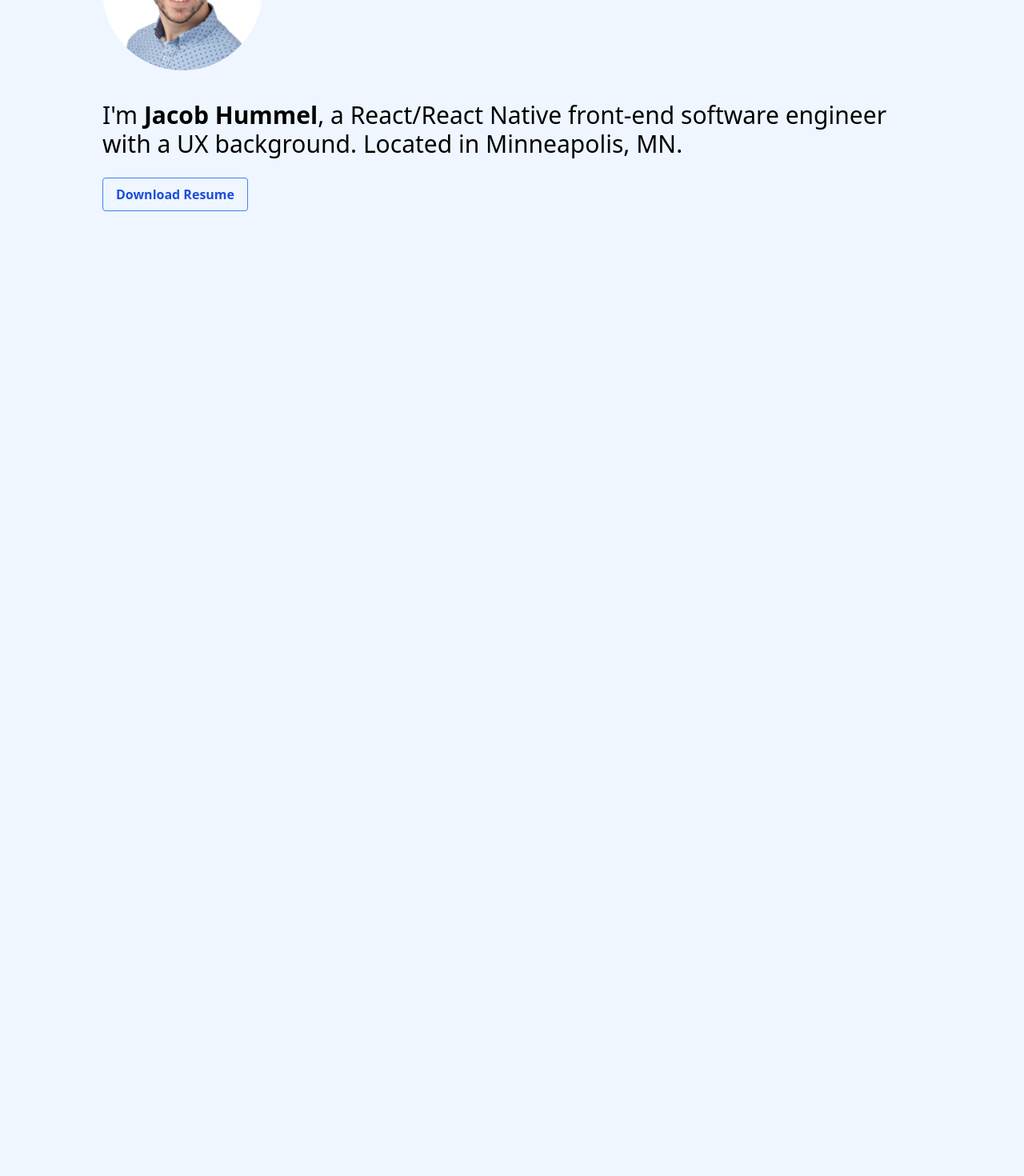
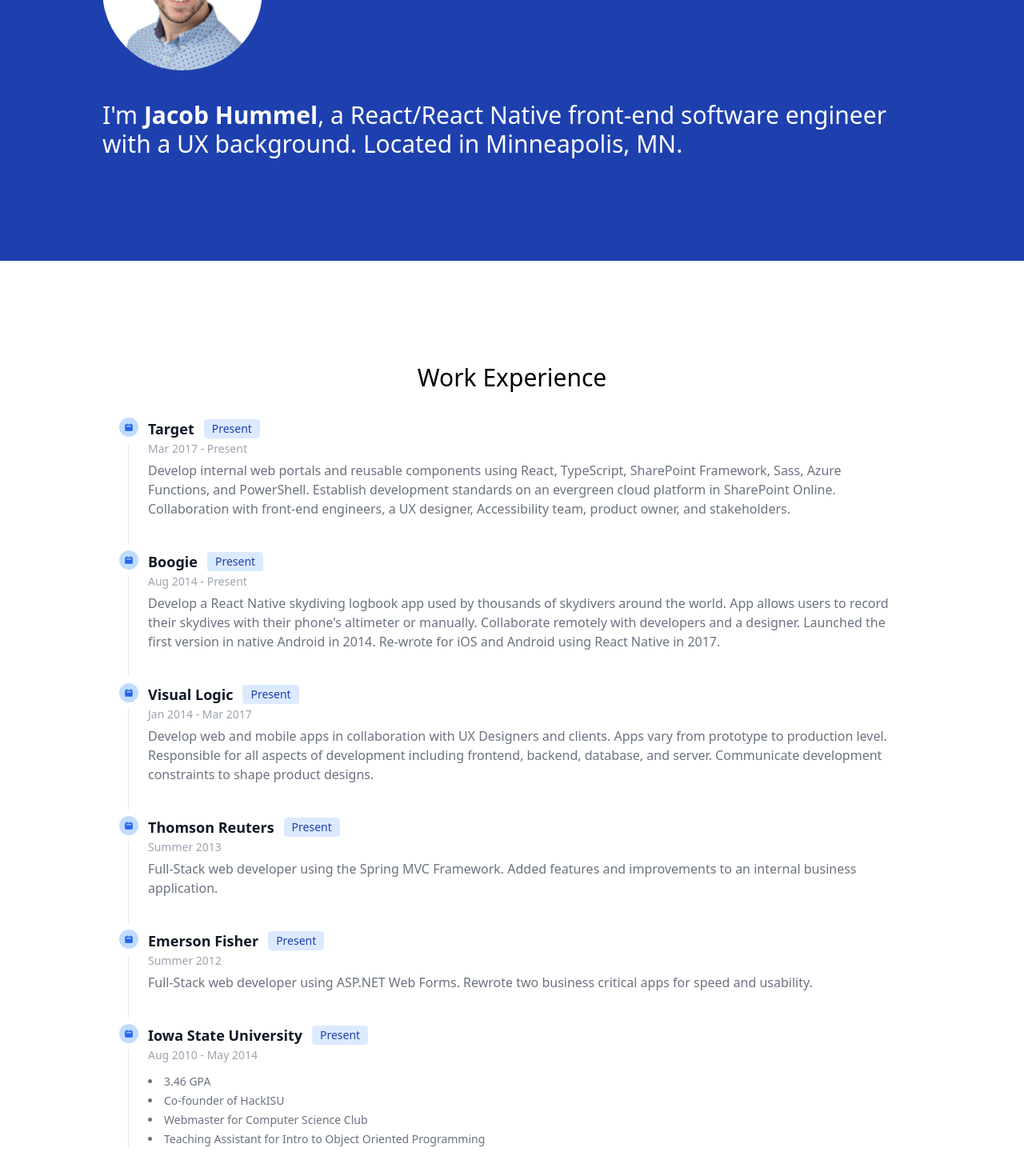
Before and after one commit to jacobhummel/jacobhummel, a Next.js app: page / in a window 1280 px wide. Shown: the part 240-1710 px from the top of the page at 80% size. Before the commit the page ends 800 px from the top, so only its background shows below. Built offline with nearby package versions, Linux system fonts and the light colour scheme.

Commit message:
timeline wip

```diff
--- a/components/Button.tsx
+++ b/components/Button.tsx
@@ -1,3 +1,5 @@
+import Link from "next/link";
+
 interface Props {
   className?: string;
   children: React.ReactNode;
@@ -5,13 +7,13 @@
 }
 
 export default function Button({ href, className, children }: Props) {
-  const btnClass = `bg-transparent hover:bg-blue-500 text-blue-700 font-semibold hover:text-white py-2 px-4 border border-blue-500 hover:border-transparent rounded ${className}`;
+  const btnClass = `bg-transparent hover:bg-white text-white font-semibold hover:text-black py-2 px-4 border border-white hover:border-transparent rounded ${className}`;
 
   if (href) {
     return (
-      <a href={href} className={btnClass}>
-        {children}
-      </a>
+      <Link href={href}>
+        <a className={btnClass}>{children}</a>
+      </Link>
     );
   }
 
--- a/components/Container.tsx
+++ b/components/Container.tsx
@@ -12,7 +12,7 @@
   };
 
   return (
-    <div className="container mx-auto px-4">
+    <div className="container">
       <Head>
         <title>{meta.title}</title>
         <meta name="robots" content="follow, index" />
--- /dev/null
+++ b/components/Experience.tsx
@@ -0,0 +1,55 @@
+import { experience } from "data/experience";
+import Image from "next/image";
+
+export default function Experience() {
+  return (
+    <div className="max-w-screen-lg mx-auto px-8 py-16 sm:py-32">
+      <h1 className="text-2xl md:text-3xl text-black pb-8 text-center">
+        Work Experience
+      </h1>
+      <ol className="relative border-l border-gray-200 dark:border-gray-700">
+        {experience.map((item) => (
+          <li key={item.name} className="mb-10 ml-6">
+            <span className="flex absolute -left-3 justify-center items-center w-6 h-6 bg-blue-200 rounded-full ring-8 ring-white dark:ring-gray-900 dark:bg-blue-900">
+              <svg
+                className="w-3 h-3 text-blue-600 dark:text-blue-400"
+                fill="currentColor"
+                viewBox="0 0 20 20"
+                xmlns="http://www.w3.org/2000/svg"
+              >
+                <path
+                  fillRule="evenodd"
+                  d="M6 2a1 1 0 00-1 1v1H4a2 2 0 00-2 2v10a2 2 0 002 2h12a2 2 0 002-2V6a2 2 0 00-2-2h-1V3a1 1 0 10-2 0v1H7V3a1 1 0 00-1-1zm0 5a1 1 0 000 2h8a1 1 0 100-2H6z"
+                  clipRule="evenodd"
+                ></path>
+              </svg>
+            </span>
+            <h3 className="flex items-center mb-1 text-lg font-semibold text-gray-900 dark:text-white">
+              {item.name}{" "}
+              <span className="bg-blue-100 text-blue-800 text-sm font-medium mr-2 px-2.5 py-0.5 rounded dark:bg-blue-200 dark:text-blue-800 ml-3">
+                Present
+              </span>
+            </h3>
+            <time className="block mb-2 text-sm font-normal leading-none text-gray-400 dark:text-gray-500">
+              {item.duration}
+            </time>
+            {item.description && (
+              <p className="mb-4 text-base font-normal text-gray-500 dark:text-gray-400">
+                {item.description}
+              </p>
+            )}
+            {item.bullets && (
+              <ol className="list-disc list-inside text-gray-500 mt-4">
+                {item.bullets.map((bullet) => (
+                  <li key={bullet} className="mt-1 text-sm list-item">
+                    {bullet}
+                  </li>
+                ))}
+              </ol>
+            )}
+          </li>
+        ))}
+      </ol>
+    </div>
+  );
+}
--- /dev/null
+++ b/components/Hero.tsx
@@ -0,0 +1,26 @@
+import Image from "next/image";
+
+export default function Hero() {
+  return (
+    <div className="bg-blue-800	w-screen px-8">
+      <div className="max-w-screen-lg mx-auto py-16 sm:py-32">
+        <div className="flex flex-col items-center sm:items-start">
+          <div className="w-[150px] sm:w-[200px] relative mr-8 mb-8">
+            <Image
+              alt="Jacob Hummel"
+              height={200}
+              width={200}
+              src="/avatar.jpg"
+              className="rounded-full"
+            />
+          </div>
+          <h1 className="text-2xl md:text-3xl text-white">
+            I&apos;m <strong>Jacob Hummel</strong>, a React/React Native
+            front-end software engineer with a UX background. Located in
+            Minneapolis, MN.
+          </h1>
+        </div>
+      </div>
+    </div>
+  );
+}
--- /dev/null
+++ b/data/experience.ts
@@ -0,0 +1,60 @@
+export const experience = [
+  {
+    name: "Target",
+    title: "Front-End Engineer",
+    duration: "Mar 2017 - Present",
+    icon: "/static/images/experience/target.jpg",
+    link: "https://www.target.com",
+    description:
+      "Develop internal web portals and reusable components using React, TypeScript, SharePoint Framework, Sass, Azure Functions, and PowerShell.  Establish development standards on an evergreen cloud platform in SharePoint Online. Collaboration with front-end engineers, a UX designer, Accessibility team, product owner, and stakeholders.",
+  },
+  {
+    name: "Boogie",
+    title: "Co-founder",
+    duration: "Aug 2014 - Present",
+    icon: "/static/images/experience/boogie.png",
+    link: "https://boogie.io",
+    description:
+      "Develop a React Native skydiving logbook app used by thousands of skydivers around the world. App allows users to record their skydives with their phone's altimeter or manually. Collaborate remotely with developers and a designer. Launched the first version in native Android in 2014. Re-wrote for iOS and Android using React Native in 2017.",
+  },
+  {
+    name: "Visual Logic",
+    title: "UX Developer",
+    duration: "Jan 2014 - Mar 2017",
+    icon: "/static/images/experience/vlg.png",
+    link: "https://vlgux.com",
+    description:
+      "Develop web and mobile apps in collaboration with UX Designers and clients. Apps vary from prototype to production level. Responsible for all aspects of development including frontend, backend, database, and server. Communicate development constraints to shape product designs.",
+  },
+  {
+    name: "Thomson Reuters",
+    title: "Technology Intern",
+    duration: "Summer 2013",
+    icon: "/static/images/experience/thomson-reuters.jpg",
+    link: "https://www.thomsonreuters.com/en.html",
+    description:
+      "Full-Stack web developer using the Spring MVC Framework. Added features and improvements to an internal business application.",
+  },
+  {
+    name: "Emerson Fisher",
+    title: "Web Development Intern",
+    duration: "Summer 2012",
+    icon: "/static/images/experience/emerson.jpg",
+    link: "http://www.emerson.com/en-us/automation/fisher",
+    description:
+      "Full-Stack web developer using ASP.NET Web Forms. Rewrote two business critical apps for speed and usability.",
+  },
+  {
+    name: "Iowa State University",
+    title: "Software Engineering",
+    duration: "Aug 2010 - May 2014",
+    icon: "/static/images/experience/iastate.jpg",
+    link: "https://iastate.edu/",
+    bullets: [
+      "3.46 GPA",
+      "Co-founder of HackISU",
+      "Webmaster for Computer Science Club",
+      "Teaching Assistant for Intro to Object Oriented Programming",
+    ],
+  },
+];
--- a/pages/index.tsx
+++ b/pages/index.tsx
@@ -1,34 +1,12 @@
-import Image from "next/image";
 import Container from "components/Container";
-import Link from "next/link";
-import Button from "components/Button";
+import Experience from "components/Experience";
+import Hero from "components/Hero";
 
 export default function Home() {
   return (
     <Container>
-      <div className="max-w-screen-lg mx-auto pt-16 sm:pt-32 pb-16">
-        <div className="flex flex-col items-center sm:items-start">
-          <div className="w-[150px] sm:w-[200px] relative mr-8 mb-8">
-            <Image
-              alt="Jacob Hummel"
-              height={200}
-              width={200}
-              src="/avatar.jpg"
-              className="rounded-full"
-            />
-          </div>
-          <h1 className="text-2xl md:text-3xl text-black dark:text-white">
-            I&apos;m <strong>Jacob Hummel</strong>, a React/React Native
-            front-end software engineer with a UX background. Located in
-            Minneapolis, MN.
-          </h1>
-        </div>
-        <div className="flex flex-col items-center sm:items-start mt-6">
-          <Link href="resume.pdf" passHref>
-            <Button>Download Resume</Button>
-          </Link>
-        </div>
-      </div>
+      <Hero />
+      <Experience />
     </Container>
   );
 }
--- a/styles/globals.css
+++ b/styles/globals.css
@@ -3,5 +3,5 @@
 @tailwind utilities;
 
 body {
-  @apply bg-blue-50;
+  /* @apply bg-blue-50; */
 }
```
